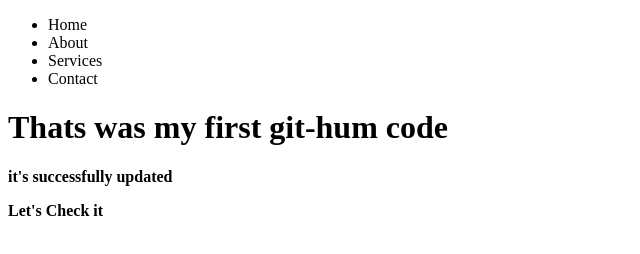
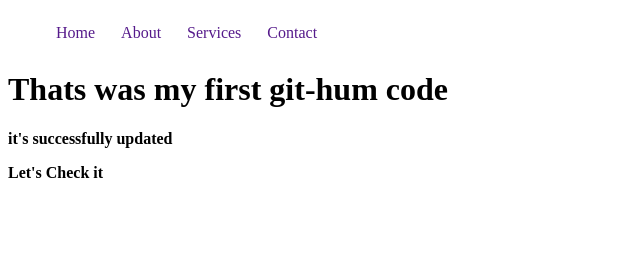
Before and after one commit to Shamim0109/my-first-repo, a plain HTML site: page index.html in a window 1280 px wide. Shown: the whole page, without its empty margins (0-640 px from the left). Drawn offline with Linux system fonts and the light colour scheme.

Commit message:
add nav and nav style

```diff
--- a/index.html
+++ b/index.html
@@ -10,10 +10,10 @@
 <body>
     <nav>
         <ul>
-            <li> Home</li>
-            <li>About</li>
-            <li>Services</li>
-            <li>Contact </li>
+            <li> <a href="">Home</a></li>
+            <li><a href="">About</a></li>
+            <li><a href="">Services</a></li>
+            <li><a href="">Contact</a> </li>
         </ul>
     </nav>
    <h1>Thats was my first git-hum code </h1>
--- a/style.css
+++ b/style.css
@@ -1,3 +1,18 @@
 p{
     font-weight: bold;
 }
+nav ul{
+    display: flex;
+}
+nav ul li{
+    list-style: none;
+    margin-right: 10px;
+    padding: 8px;
+}
+nav ul li:hover{
+    background: lime;
+
+}
+nav ul li a{
+    text-decoration: none;
+}
```
